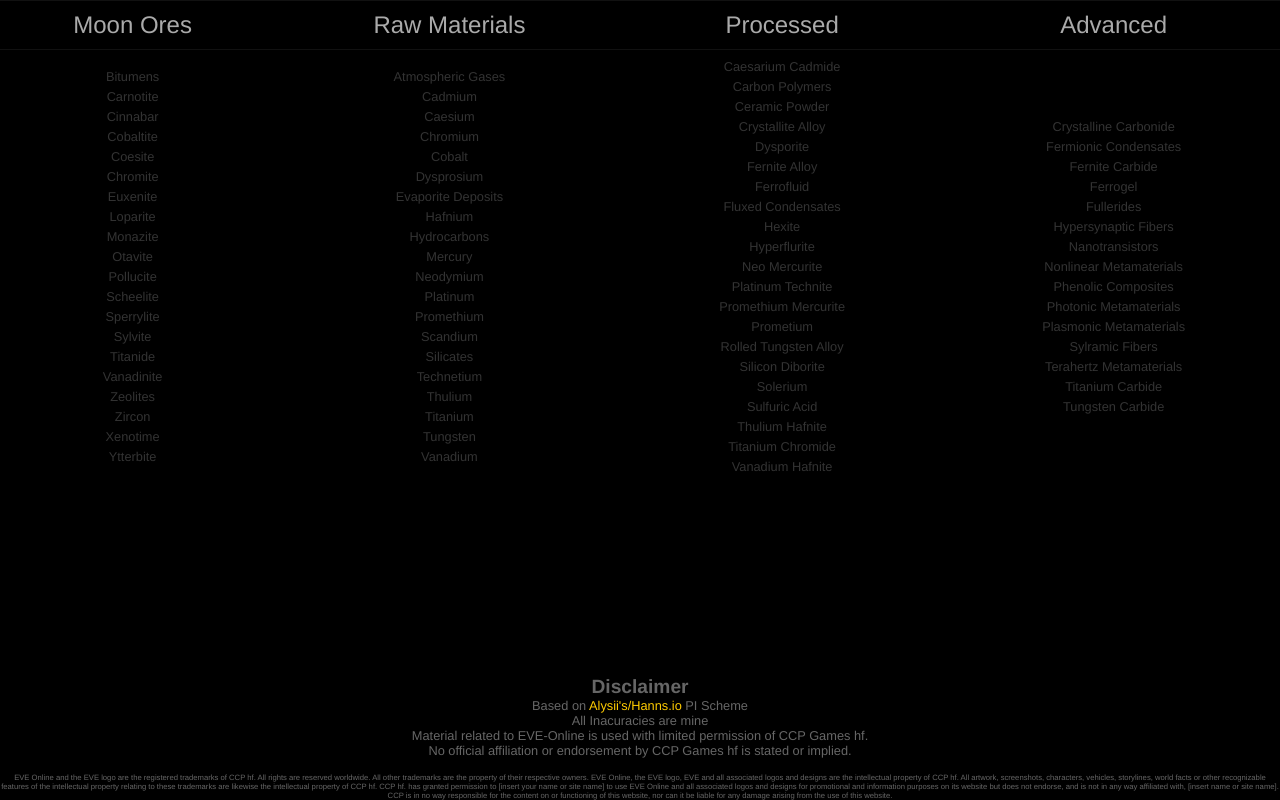
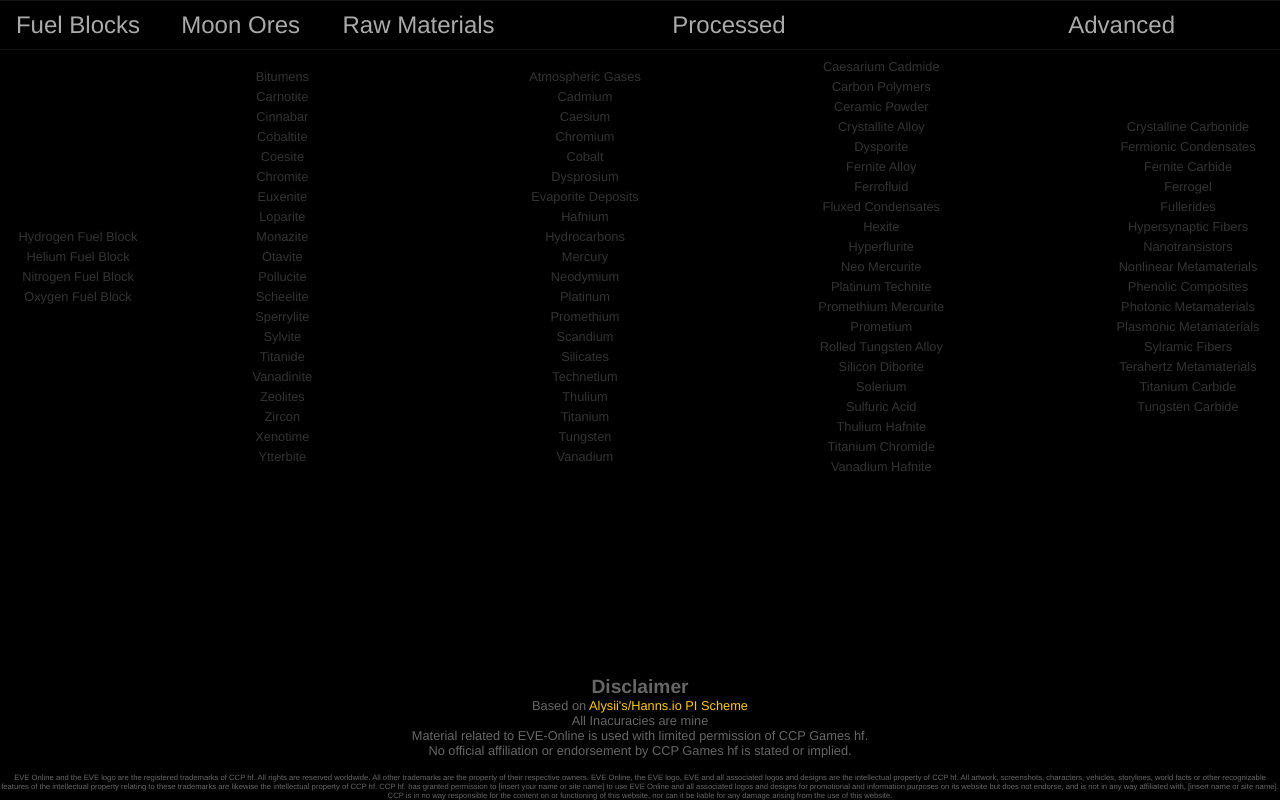
Before and after one commit to carboneater/eve-reactions, a plain HTML site: page docs/reactions.html in a window 1280 px wide. Drawn offline with nearby package versions, Linux system fonts and the light colour scheme.

Commit message:
Added Fuel Blocks to Scheme

```diff
--- a/docs/reactions.html
+++ b/docs/reactions.html
@@ -32,6 +32,8 @@
     <body>
         <table id="reactions" border="0" cellpadding="0" cellspacing="0" width="100%">
             <tr class="header">
+                <td valign="top" colspan="3">Fuel Blocks</td>
+                <td valign="top"></td>
                 <td valign="top" colspan="3">Moon Ores</td>
                 <td valign="top"></td>
                 <td valign="top" colspan="3">Raw Materials</td>
@@ -41,6 +43,15 @@
                 <td valign="top" colspan="3">Advanced</td>
             </tr>
             <tr>
+                <td colspan="3" class="items">
+                    <ul id="blocks">
+                        <li class="">Hydrogen Fuel Block</li>
+                        <li class="">Helium Fuel Block</li>
+                        <li class="">Nitrogen Fuel Block</li>
+                        <li class="">Oxygen Fuel Block</li>
+                    </ul>
+                </td>
+                <td colspan="3" class="items"></td>
                 <td colspan="3" class="items">
                     <ul id="ores">
                         <li class="">Bitumens</li>
@@ -168,7 +179,7 @@
         <canvas id="canvas"></canvas>
         <div style="position: fixed; bottom: 0; text-align: center; width: 100%;">
         <h2 style="margin: 0px;">Disclaimer</h2>
-        Based on <a href="https://hanns.io/pi/">Alysii's/Hanns.io</a> PI Scheme<br>
+        Based on <a href="https://hanns.io/pi/">Alysii's/Hanns.io PI Scheme</a><br>
         All Inacuracies are mine<br/>
         Material related to EVE-Online is used with limited permission of CCP Games hf.<br>
         No official affiliation or endorsement by CCP Games hf is stated or implied.<br><br>
@@ -195,7 +206,8 @@
                     item = lower_case($(this).children("span").html());		// turn item name css compliant
                     $(this).attr({ id: item });								// set li id as item name
 
-                    if ($(this).parents("ul").attr("id") != "ores") {		// ores has no before
+                    if ($(this).parents("ul").attr("id") != "ores" &&       // ores has no before
+                        $(this).parents("ul").attr("id") != "blocks") {		// neither do fuel blocks AFAIC here
                         list = $(this).attr("class").split(/\s+/);			// get before items from li class
                         for (i in list) {
                             $("#"+list[i]+" span").addClass(item);			// find id with class, inject itself into span as class
@@ -308,6 +320,7 @@
         }
 
         pi = {
+            blocks : ['helium-fuel-block','hydrogen-fuel-block','nitrogen-fuel-block','oxygen-fuel-block'],
             ores: ['Bitumens','Carnotite','Cinnabar','Cobaltite','Oceanic','Coesite','Chromite','Euxenite','Loparite','Monazite','Otavite','Pollucite','Scheelite','Sperrylite','Sylvite','Titanide','Vanadinite','Zeolites','Zircon','Xenotime','Ytterbite'],
             productions: {
                 raw: ['Atmospheric Gases','Cadmium','Caesium','Chromium','Cobalt','Dysprosium','Evaporite Deposits','Hafnium','Hydrocarbons','Mercury','Neodymium','Platinum','Promethium','Scandium','Silicates','Technetium','Thulium','Titanium','Tungsten','Vanadium'],
```
